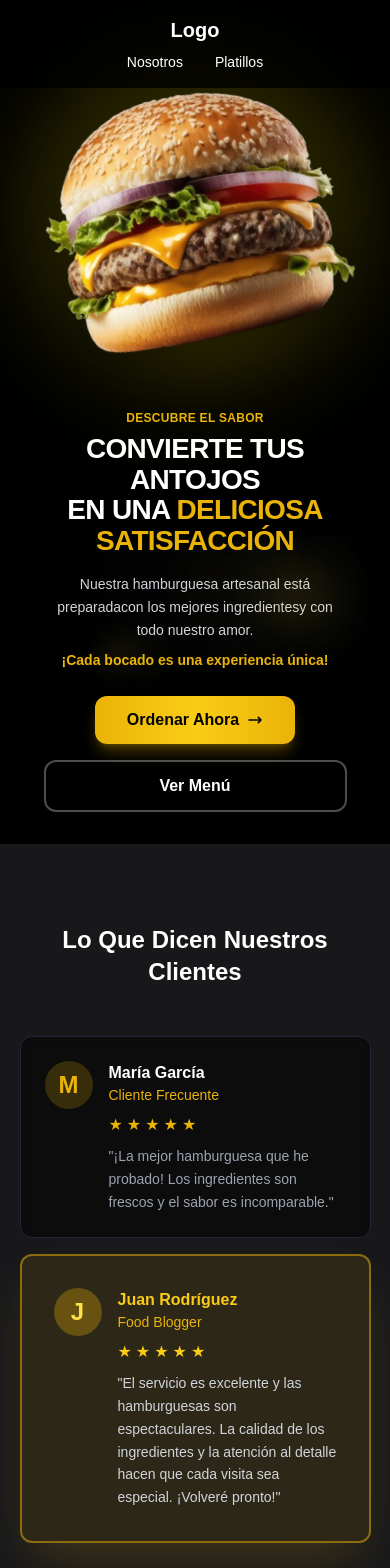
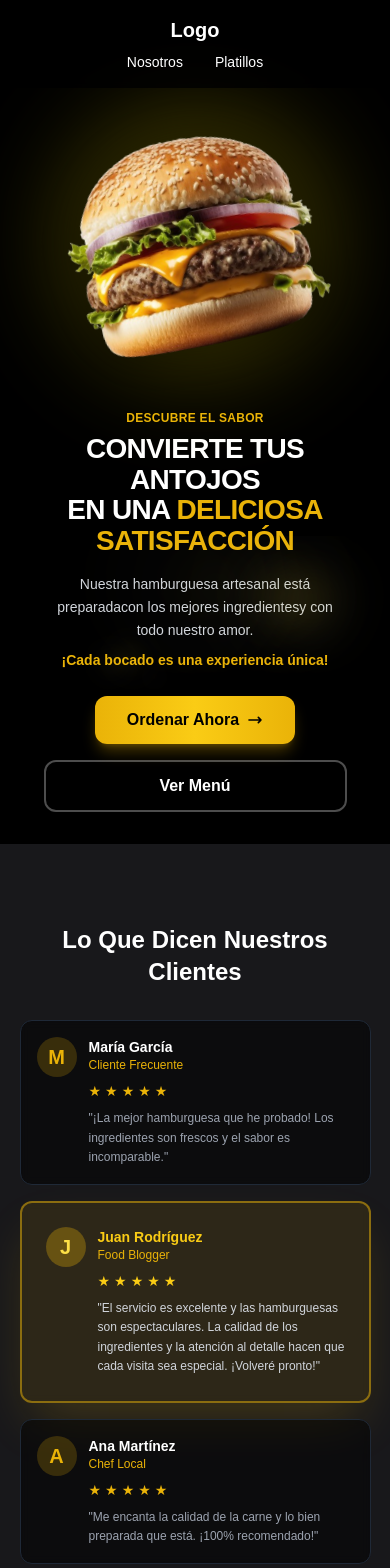
Before and after one commit to jaycode404/burger-web-nextjs, a Next.js app: page / in a window 390 px wide. Shown: the top 1568 px of the page. Built offline with nearby package versions, Linux system fonts and the light colour scheme; a web font is replaced by a local one.

Commit message:
placed the burguer correctly

```diff
--- a/src/app/page.tsx
+++ b/src/app/page.tsx
@@ -61,14 +61,14 @@ export default function Page() {
 
       {/* Hero Section */}
       <section id="hero" className="relative w-full flex justify-center min-h-screen">
-        <div className="w-[90%] max-w-7xl relative h-full pt-24 md:pt-[80px]">
+        <div className="w-[90%] max-w-7xl relative h-full pt-24 md:pt-[40px]">
           <div className="flex flex-col-reverse md:flex-row items-center justify-between h-[calc(100vh-96px)] md:h-[calc(100vh-80px)]">
             {/* Text Content */}
             <motion.div
               initial={{ y: 50, opacity: 0 }}
               animate={{ y: 0, opacity: 1 }}
               transition={{ duration: 0.8, delay: 0.2 }}
-              className="w-full md:w-1/2 lg:max-w-xl pb-8 md:pb-0 pt-4 md:pt-8 text-center md:text-left"
+              className="w-full md:w-1/2 lg:max-w-xl pb-8 md:pb-0 pt-4 md:pt-8 text-center md:text-left md:pr-4"
             >
               <div>
                 <motion.span
@@ -126,8 +126,8 @@ export default function Page() {
                   transition={{ delay: 0.5 }}
                   className="text-gray-300 text-sm md:text-base mb-6 md:mb-8 max-w-xl leading-relaxed px-6 md:px-0"
                 >
-                  Nuestra hamburguesa artesanal está preparada<br className="hidden lg:block"/>
-                  con los mejores ingredientes<br className="hidden lg:block"/>
+                  Nuestra hamburguesa artesanal está preparada<br className="hidden md:block"/>
+                  con los mejores ingredientes<br className="hidden md:block"/>
                   y con todo nuestro amor.
                   <span className="block mt-2 text-yellow-500 font-semibold">¡Cada bocado es una experiencia única!</span>
                 </motion.p>
@@ -213,9 +213,9 @@ export default function Page() {
                 type: "spring",
                 stiffness: 100
               }}
-              className="relative md:relative lg:absolute md:w-1/2 lg:w-[45%] max-w-xl md:max-w-sm lg:max-w-2xl pt-24 md:pt-0"
+              className="relative w-[85%] md:w-1/2 lg:absolute lg:top-[15%] lg:-translate-y-1/2 lg:right-0 lg:w-[45%] max-w-xl md:max-w-lg lg:max-w-2xl pt-24 md:pt-48 lg:pt-8"
             >
-              <div className="relative">
+              <div className="relative md:w-[100%]">
                 <div className="absolute inset-0 bg-gradient-radial from-[#FFE600] via-[#FFE600]/30 to-transparent opacity-60 blur-[50px] md:blur-[60px] lg:blur-[100px] rounded-full transform scale-100 md:scale-110 lg:scale-150"></div>
                 <Image
                   src="/burger.png"
@@ -240,29 +240,32 @@ export default function Page() {
           transition={{ duration: 0.8 }}
           className="w-[90%] max-w-7xl"
         >
-          <h2 className="text-white text-2xl md:text-3xl font-bold text-center mb-12">Lo Que Dicen Nuestros Clientes</h2>
-          <div className="grid grid-cols-1 md:grid-cols-2 lg:grid-cols-3 gap-8 items-start">
+          <h2 className="text-white text-2xl md:text-3xl font-bold text-center mb-8 md:mb-12">Lo Que Dicen Nuestros Clientes</h2>
+          <div className="grid grid-cols-1 lg:grid-cols-3 gap-4 md:gap-6 lg:gap-8 items-start">
             {[
               {
                 name: "María García",
                 rating: 5,
                 comment: "¡La mejor hamburguesa que he probado! Los ingredientes son frescos y el sabor es incomparable.",
                 title: "Cliente Frecuente",
-                featured: false
+                featured: false,
+                order: "lg:order-first"
               },
               {
                 name: "Juan Rodríguez",
                 rating: 5,
                 comment: "El servicio es excelente y las hamburguesas son espectaculares. La calidad de los ingredientes y la atención al detalle hacen que cada visita sea especial. ¡Volveré pronto!",
                 title: "Food Blogger",
-                featured: true
+                featured: true,
+                order: "lg:order-2"
               },
               {
                 name: "Ana Martínez",
                 rating: 5,
                 comment: "Me encanta la calidad de la carne y lo bien preparada que está. ¡100% recomendado!",
                 title: "Chef Local",
-                featured: false
+                featured: false,
+                order: "lg:order-last"
               }
             ].map((review, index) => (
               <motion.div
@@ -271,27 +274,27 @@ export default function Page() {
                 whileInView={{ opacity: 1, y: 0 }}
                 viewport={{ once: true }}
                 transition={{ delay: index * 0.1 }}
-                className={`${
+                className={`${review.order} ${
                   review.featured
-                    ? 'bg-yellow-500/10 p-8 rounded-xl backdrop-blur-sm border-2 border-yellow-500/50 -mt-4 mb-4 shadow-2xl shadow-yellow-500/20'
-                    : 'bg-black/50 p-6 rounded-xl backdrop-blur-sm border border-gray-800'
+                    ? 'bg-yellow-500/10 p-6 lg:p-8 rounded-xl backdrop-blur-sm border-2 border-yellow-500/50 lg:-mt-4 lg:mb-4 shadow-2xl shadow-yellow-500/20'
+                    : 'bg-black/50 p-4 lg:p-6 rounded-xl backdrop-blur-sm border border-gray-800'
                 }`}
               >
-                <div className="flex items-start gap-4">
-                  <div className={`relative w-12 h-12 rounded-full overflow-hidden ${
+                <div className="flex items-start gap-3 md:gap-4">
+                  <div className={`relative w-10 md:w-12 h-10 md:h-12 rounded-full overflow-hidden ${
                     review.featured ? 'bg-yellow-500/30' : 'bg-yellow-500/20'
                   }`}>
                     <div className={`absolute inset-0 flex items-center justify-center ${
                       review.featured ? 'text-yellow-300' : 'text-yellow-500'
-                    } text-2xl font-bold`}>
+                    } text-xl md:text-2xl font-bold`}>
                       {review.name.charAt(0)}
                     </div>
                   </div>
                   <div className="flex-1">
-                    <h3 className={`font-bold ${review.featured ? 'text-yellow-400' : 'text-white'}`}>
+                    <h3 className={`font-bold text-sm md:text-base ${review.featured ? 'text-yellow-400' : 'text-white'}`}>
                       {review.name}
                     </h3>
-                    <p className={`text-sm ${review.featured ? 'text-yellow-500' : 'text-yellow-500'}`}>
+                    <p className={`text-xs md:text-sm ${review.featured ? 'text-yellow-500' : 'text-yellow-500'}`}>
                       {review.title}
                     </p>
                     <div className="flex gap-1 my-2">
@@ -301,13 +304,13 @@ export default function Page() {
                           initial={{ opacity: 0, scale: 0 }}
                           animate={{ opacity: 1, scale: 1 }}
                           transition={{ delay: i * 0.1 }}
-                          className={`${review.featured ? 'text-yellow-400' : 'text-yellow-500'}`}
+                          className={`text-sm md:text-base ${review.featured ? 'text-yellow-400' : 'text-yellow-500'}`}
                         >
                           ★
                         </motion.span>
                       ))}
                     </div>
-                    <p className={`text-sm leading-relaxed ${
+                    <p className={`text-xs md:text-sm leading-relaxed ${
                       review.featured ? 'text-gray-300' : 'text-gray-400'
                     }`}>
                       "{review.comment}"
```
